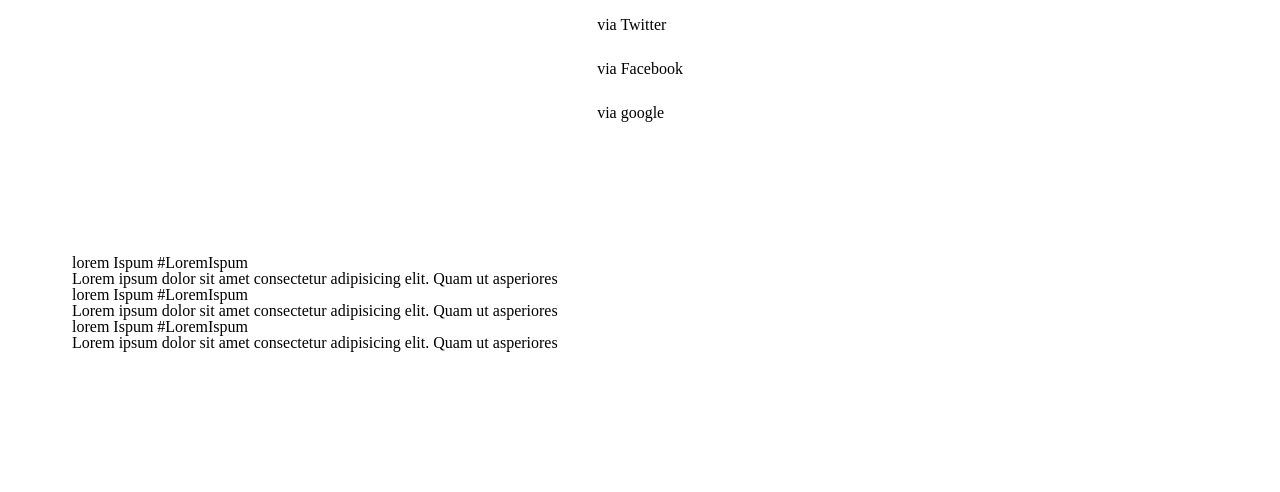
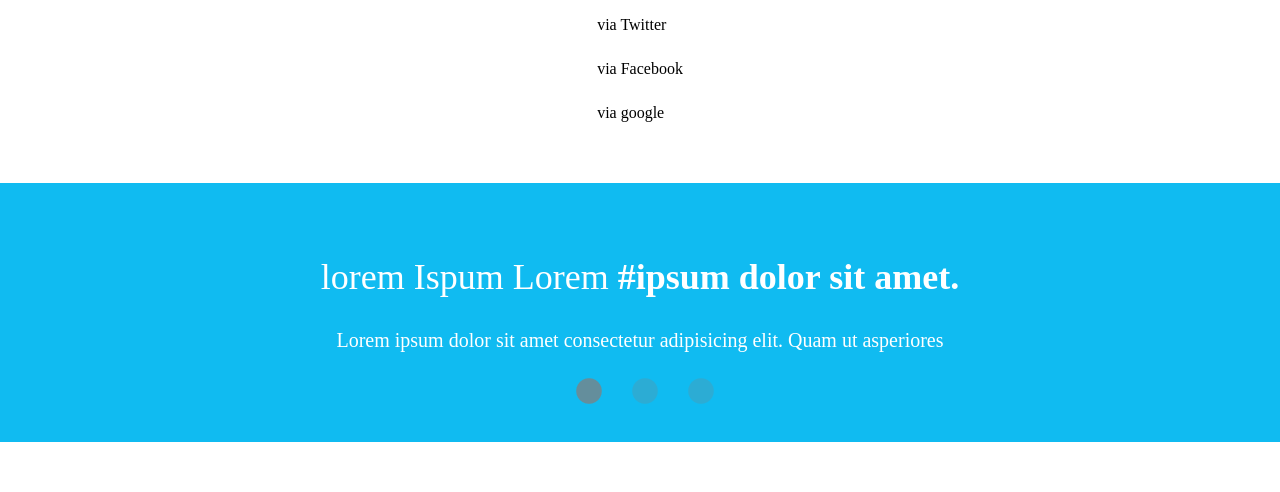
Before and after one commit to jwb094/jwbsite2402, a website: page index.html in a window 1280 px wide. Shown: the part 1978-2470 px from the top of the page. Drawn offline with nearby package versions, Linux system fonts and the light colour scheme.

Commit message:
update(index.html - comments slide + _comments.scss)added styling classes to components and cdn,js links /logic for 3rd party feature & added custom styling to overwrite 3rd party styling

```diff
--- a/index.html
+++ b/index.html
@@ -5,7 +5,7 @@
   <meta charset="utf-8">
   <meta name="viewport" content="width=device-width, initial-scale=1">
   <title>jwbsite2402</title>
-  <link rel="stylesheet" href="public/dist/css/projectstyle.css">
+
 
   <meta name="description" content="">
 
@@ -21,6 +21,9 @@
 
   <link rel="manifest" href="site.webmanifest">
   <meta name="theme-color" content="#fafafa">
+  <link rel="stylesheet" href="https://cdnjs.cloudflare.com/ajax/libs/slick-carousel/1.9.0/slick.css" integrity="sha512-wR4oNhLBHf7smjy0K4oqzdWumd+r5/+6QO/vDda76MW5iug4PT7v86FoEkySIJft3XA0Ae6axhIvHrqwm793Nw==" crossorigin="anonymous" referrerpolicy="no-referrer" />
+  <link rel="stylesheet" href="https://cdnjs.cloudflare.com/ajax/libs/slick-carousel/1.9.0/slick-theme.css" integrity="sha512-6lLUdeQ5uheMFbWm3CP271l14RsX1xtx+J5x2yeIDkkiBpeVTNhTqijME7GgRKKi6hCqovwCoBTlRBEC20M8Mg==" crossorigin="anonymous" referrerpolicy="no-referrer" />
+  <link rel="stylesheet" href="public/dist/css/projectstyle.css">
 </head>
 
 <body>
@@ -123,22 +126,22 @@
         </div>
       </div>
     </section>
-    <section data-component-comments class="pt-72 pb-56">
+    <section data-component-comments class="bg-primary-blue-1 | pt-72 pb-56">
       <div class="l-container">
         <div class="row">
           <div class="col-xs-12 col-md-12">
-            <div class="comments-bloc">
-              <div>
-                <h3>lorem Ispum #LoremIspum</h3>
-                <p>Lorem ipsum dolor sit amet consectetur adipisicing elit. Quam ut asperiores </p>
+            <div class="comments-bloc color-white">
+              <div class="gap-6">
+                <h3 class="text-center text-5xl medium mb-24">lorem Ispum Lorem <b>#ipsum dolor sit amet.</b> </h3>
+                <p class="text-center text-xl light">Lorem ipsum dolor sit amet consectetur adipisicing elit. Quam ut asperiores </p>
               </div>
-              <div>
-                <h3>lorem Ispum #LoremIspum</h3>
-                <p>Lorem ipsum dolor sit amet consectetur adipisicing elit. Quam ut asperiores </p>
+              <div class="gap-6">
+                <h3 class="text-center text-5xl medium">lorem Ispum <b>#LoremIspum</b></h3>
+                <p class="text-center text-xl light">Lorem ipsum dolor sit amet consectetur adipisicing elit. Quam </p>
               </div>
-              <div>
-                <h3>lorem Ispum #LoremIspum</h3>
-                <p>Lorem ipsum dolor sit amet consectetur adipisicing elit. Quam ut asperiores </p>
+              <div class="gap-6">
+                <h3 class="text-center text-5xl medium">lorem Ispum <b>#Lorem</b></h3>
+                <p class="text-center text-xl light">Lorem ipsum dolor sit amet consectetur adipisicing elit. Quam ut asperiores </p>
               </div>
             </div>
           </div>
@@ -212,6 +215,21 @@
       </div>
     </footer>
     <script src="public/dist/js/app.js"></script>
+
+    <script src="https://cdnjs.cloudflare.com/ajax/libs/jquery/1.11.1/jquery.min.js" integrity="sha512-nhY06wKras39lb9lRO76J4397CH1XpRSLfLJSftTeo3+q2vP7PaebILH9TqH+GRpnOhfAGjuYMVmVTOZJ+682w==" crossorigin="anonymous" referrerpolicy="no-referrer"></script>
+    <script type="text/javascript" src="//code.jquery.com/jquery-migrate-1.2.1.min.js"></script>
+    <script src="https://cdnjs.cloudflare.com/ajax/libs/slick-carousel/1.9.0/slick.js" integrity="sha512-eP8DK17a+MOcKHXC5Yrqzd8WI5WKh6F1TIk5QZ/8Lbv+8ssblcz7oGC8ZmQ/ZSAPa7ZmsCU4e/hcovqR8jfJqA==" crossorigin="anonymous" referrerpolicy="no-referrer"></script>
+    <script type="text/javascript">
+      $(document).ready(function(){
+        $('.comments-bloc').slick({
+          infinite: false,
+          dots: true,
+          arrows:false,
+          fade: true,
+          cssEase: 'linear',
+        });
+      });
+    </script>
 </body>
 
 </html>
--- /dev/null
+++ b/public/src/css/components/_comments.scss
@@ -0,0 +1,15 @@
+[data-component-comments]{
+.slick-dots {
+    top: 255px;
+    @media only screen and (min-width: 768px) {
+        top: 124px;
+    }
+    li {
+        margin: 0 18px;
+        button:before{
+        font-size: 30px;
+        color: grey;
+        }
+    }
+}
+}
--- a/public/src/css/projectstyle.scss
+++ b/public/src/css/projectstyle.scss
@@ -25,3 +25,4 @@
     font: "Helvetica Neue", Helvetica, Arial, sans-serif;
   }
 @import "components/partials1";
+@import "components/comments";
```
Also changed, not shown: public/dist/css/projectstyle.css.
